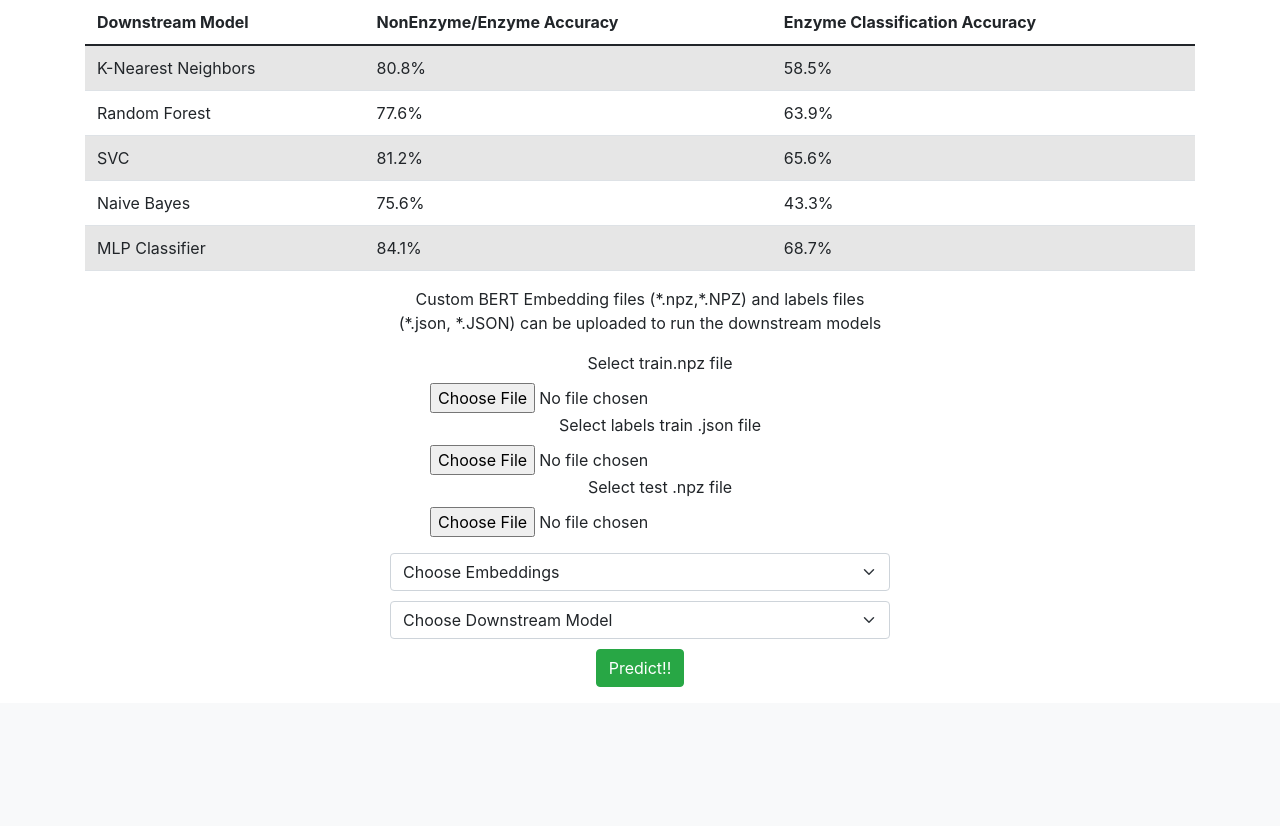
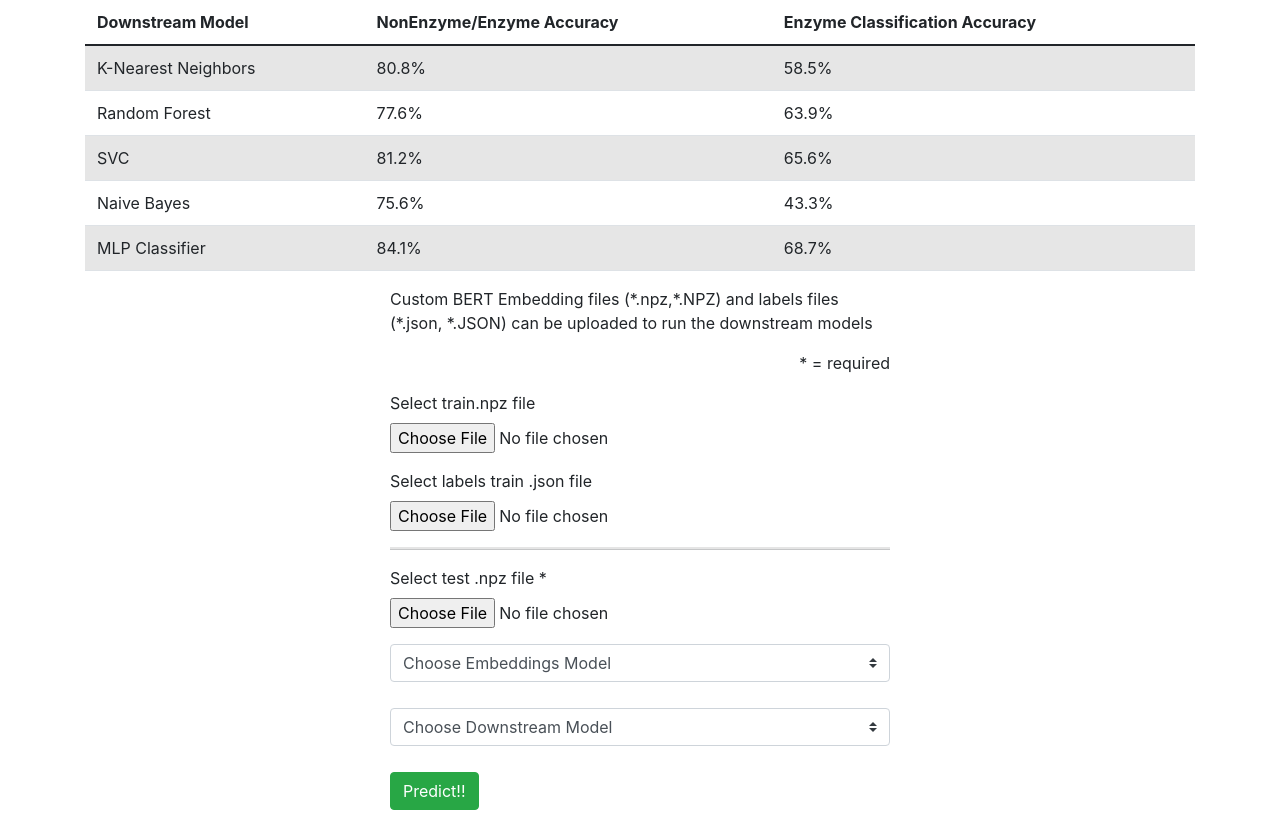
Before and after one commit to mapinto25/flask_protein_capstone, a Flask app: page / in a window 1280 px wide. Shown: the part 610-1436 px from the top of the page. Before the commit the page ends 1297 px from the top, so only its background shows below. Run offline with Flask 2, Linux system fonts and the light colour scheme; some libraries are stand-ins or nearby versions.

Commit message:
Organized the form and made the fields required

```diff
--- a/flask_enzyme/templates/index.html
+++ b/flask_enzyme/templates/index.html
@@ -3,7 +3,7 @@
         <link href="https://cdn.jsdelivr.net/npm/bootstrap@5.0.0-beta3/dist/css/bootstrap.min.css" rel="stylesheet" integrity="sha384-eOJMYsd53ii+scO/bJGFsiCZc+5NDVN2yr8+0RDqr0Ql0h+rP48ckxlpbzKgwra6" crossorigin="anonymous">
         <style>
           #form {
-            text-align: center;
+            /*text-align: center;*/
             width: 500px;
             margin:auto;
           }
@@ -24,6 +24,9 @@
 
           .npz {
             color: blue;
+          }
+          hr.solid {
+            border-top: 2px solid #999;
           }
         </style>
         <link href="https://cdn.jsdelivr.net/npm/bootstrap@5.0.0-beta3/dist/css/bootstrap.min.css" rel="stylesheet" integrity="sha384-eOJMYsd53ii+scO/bJGFsiCZc+5NDVN2yr8+0RDqr0Ql0h+rP48ckxlpbzKgwra6" crossorigin="anonymous">
@@ -112,30 +115,42 @@
           <p>
             Custom BERT Embedding files (*.npz,*.NPZ) and labels files (*.json, *.JSON) can be uploaded to run the downstream models
          </p>
-          <form action = "/predict" method = "POST" enctype = "multipart/form-data" class="form-group">
-            <p class = "tab">
+         <p class="text-right">
+          * = required
+         </p>
+          <form action = "/predict" method = "POST" enctype = "multipart/form-data">
+            <div class="form-group">
               <label for="npz1">Select train.npz file</label>
               <input id = 'npz1' type = "file" name = "npzfile" size = "50" class = "form-control-file"  z-index="50" placeholder ="Custom.npz">
+            </div>
+            <div class="form-group">
               <label for="label">Select labels train .json file</label>
               <input id = 'label' type = "file" name = "jsonfile" size = "50" class = "form-control-file"  z-index="50" placeholder ="Custom.json">
-            <label for="npz2">Select test .npz file</label>
-            <input id = 'npz2' type = "file" name = "test_npzfile" size = "50" class = "form-control-file"  z-index="50" placeholder ="Custom.npz">
-            </p>
-          <select class="form-select" aria-label="Default select example" name='model'>
-            <option selected>Choose Embeddings</option>
+            </div>
+            <hr class="solid">
+            <div class="form-group">
+              <label for="npz2">Select test .npz file *</label>
+              <input id = 'npz2' type = "file" name = "test_npzfile" size = "50" class = "form-control-file is-valid"  z-index="50" placeholder ="Custom.npz" required>
+            </div>
+            <div class="form-group">
+              <select class="form-select custom-select" aria-label="Select the embedding model" name='embedding_model' required>
+                <option  value="" selected>Choose Embeddings Model</option>
                 <option  value="tape">Tape</option>
                 <option  value="ESM">ESM</option>
                 <option  value="combined">Combined</option>
                 <option  value="custom">Custom</option>
               </select>
-          <select class="form-select" aria-label="Default select example" name='down_stream_model'>
-            <option selected>Choose Downstream Model</option>
+            </div>
+            <div class="form-group">
+              <select class="form-select custom-select" aria-label="Select the downstream model" name='down_stream_model' required>
+                <option  value="" selected>Choose Downstream Model</option>
                 <option  value="deep_learning">MLP</option>
                 <option  value="naive">Naives Bayes</option>
                 <option  value="knn">KNN</option>
                 <option  value="svc">SVC</option>
                 <option  value="dtree">Random Forest</option>
               </select>
+            </div>
           <button type='submit' class="btn btn-success">Predict!!</button>
         </form>
          </div>
```
Lines whose indentation alone changed are shown as unchanged.
